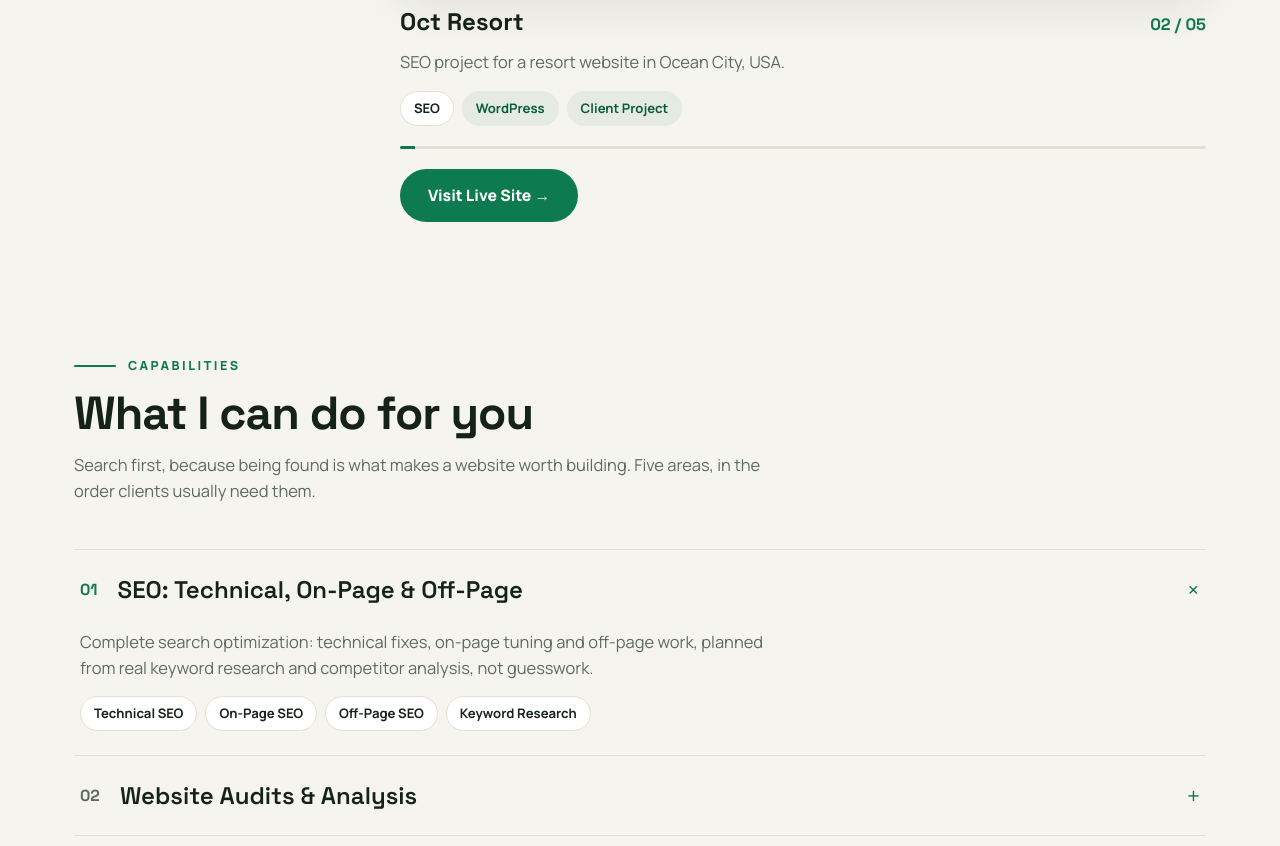
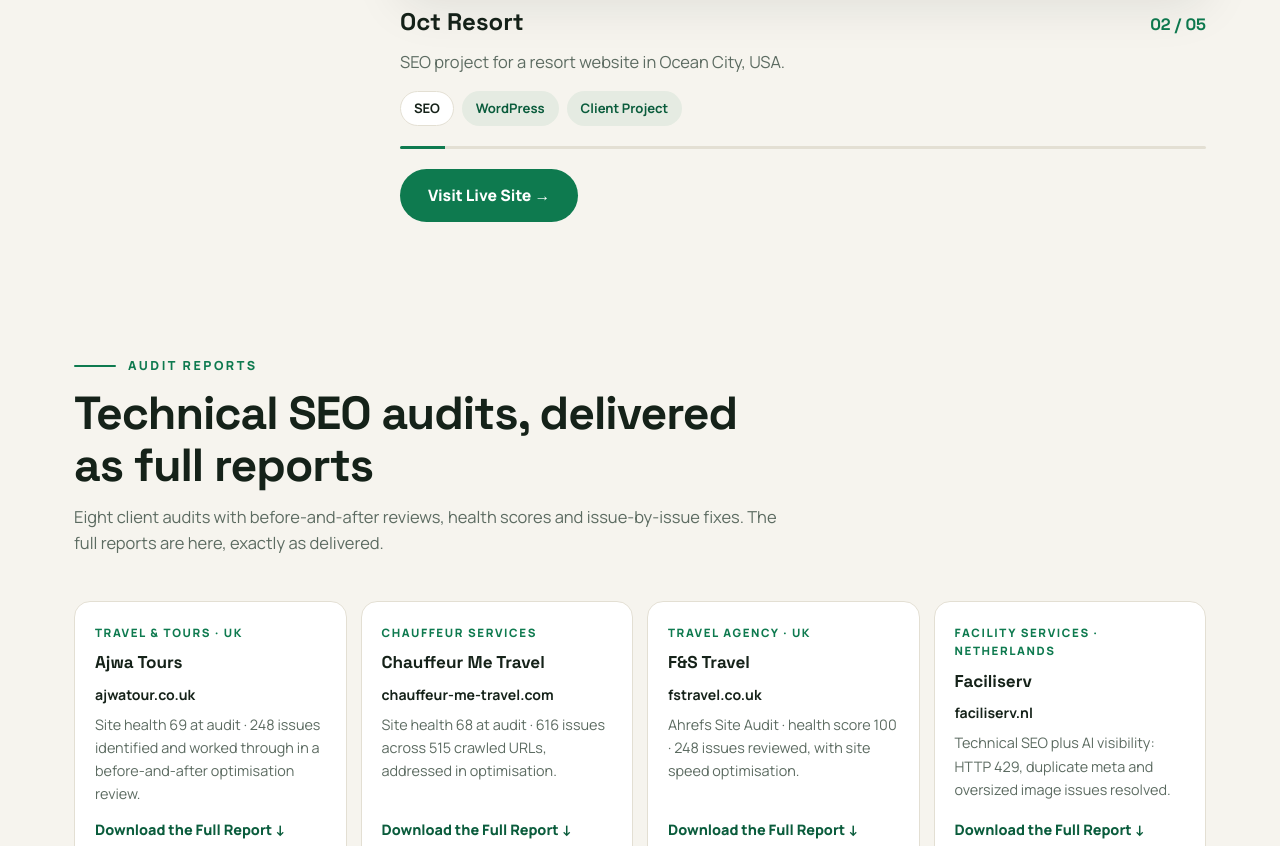
Before and after one commit to shahzaibahmedseo/shahzaibahmedseo.github.io, a plain HTML site: page index.html in a window 1280 px wide. Shown: the part 1954-2800 px from the top of the page. Drawn offline with Linux system fonts and the light colour scheme.

Commit message:
Add SEO audit reports section

```diff
--- a/index.html
+++ b/index.html
@@ -141,6 +141,18 @@ h1{font-family:'Space Grotesk';font-weight:700;font-size:clamp(2.7rem,6.4vw,4.6r
 .sc-tags span.tech{background:var(--soft);color:var(--acc2);border-color:transparent}
 .sc-prog{height:3px;background:var(--line);border-radius:2px;margin-bottom:20px;overflow:hidden}
 .sc-prog span{display:block;height:100%;width:0;background:var(--acc)}
+/* audit cards */
+.audits-grid{display:grid;grid-template-columns:repeat(4,1fr);gap:14px}
+.a-card{background:var(--surface);border:1px solid var(--line);border-radius:16px;padding:22px 20px;display:flex;flex-direction:column;gap:7px;transition:transform .3s,border-color .3s}
+.a-card:hover{transform:translateY(-4px);border-color:var(--acc)}
+.a-card h3{font-family:'Space Grotesk';font-size:1.07rem;font-weight:700}
+.a-sec{color:var(--acc);font-weight:800;font-size:.72rem;letter-spacing:1.6px;text-transform:uppercase}
+.a-dom{color:var(--ink);font-weight:700;font-size:.88rem}
+.a-met{color:var(--muted);font-size:.9rem;flex:1}
+.a-link{font-weight:800;color:var(--acc2);font-size:.9rem;margin-top:6px}
+.a-link:hover{text-decoration:underline}
+@media(max-width:1000px){.audits-grid{grid-template-columns:repeat(2,1fr)}}
+@media(max-width:560px){.audits-grid{grid-template-columns:1fr}}
 /* capabilities */
 .caps{border-top:1px solid var(--line)}
 .cap{border-bottom:1px solid var(--line)}
@@ -207,6 +219,7 @@ footer .sub{color:#A9B8AE;max-width:560px;margin-top:16px}
       <a class="logo" href="#top"><span class="logo-mark">SA</span>SHAHZAIB <span>AHMED</span></a>
       <ul>
         <li><a href="#work">Work</a></li>
+        <li><a href="#audits">Audits</a></li>
         <li><a href="#services">Services</a></li>
         <li><a href="#process">Process</a></li>
         <li><a href="#about">About</a></li>
@@ -218,6 +231,7 @@ footer .sub{color:#A9B8AE;max-width:560px;margin-top:16px}
   </div>
   <div class="mnav" id="mnav">
     <a href="#work">Work</a>
+    <a href="#audits">Audits</a>
     <a href="#services">Services</a>
     <a href="#process">Process</a>
     <a href="#about">About</a>
@@ -293,6 +307,27 @@ footer .sub{color:#A9B8AE;max-width:560px;margin-top:16px}
             <a class="btn primary" id="scGo" href="https://unitedrenewables.co.uk" target="_blank" rel="noopener">Visit Live Site →</a>
           </div>
         </div>
+      </div>
+    </div>
+  </section>
+
+  <section id="audits" style="padding-top:30px">
+    <div class="wrap">
+      <div class="sec-head reveal">
+        <div class="kicker">Audit Reports</div>
+        <h2>Technical SEO audits, delivered as full reports</h2>
+        <p>Eight client audits with before-and-after reviews, health scores and issue-by-issue fixes. The full reports are here, exactly as delivered.</p>
+      </div>
+      <div class="audits-grid">
+      <div class="a-card reveal"><div class="a-sec">Travel &amp; Tours · UK</div><h3>Ajwa Tours</h3><div class="a-dom">ajwatour.co.uk</div><p class="a-met">Site health 69 at audit · 248 issues identified and worked through in a before-and-after optimisation review.</p><a class="a-link" href="reports/ajwa-tours-seo-audit.docx" download>Download the Full Report ↓</a></div>
+<div class="a-card reveal d1"><div class="a-sec">Chauffeur Services</div><h3>Chauffeur Me Travel</h3><div class="a-dom">chauffeur-me-travel.com</div><p class="a-met">Site health 68 at audit · 616 issues across 515 crawled URLs, addressed in optimisation.</p><a class="a-link" href="reports/chauffeur-me-travel-seo-audit.docx" download>Download the Full Report ↓</a></div>
+<div class="a-card reveal d2"><div class="a-sec">Travel Agency · UK</div><h3>F&amp;S Travel</h3><div class="a-dom">fstravel.co.uk</div><p class="a-met">Ahrefs Site Audit · health score 100 · 248 issues reviewed, with site speed optimisation.</p><a class="a-link" href="reports/fs-travel-seo-audit.docx" download>Download the Full Report ↓</a></div>
+<div class="a-card reveal d3"><div class="a-sec">Facility Services · Netherlands</div><h3>Faciliserv</h3><div class="a-dom">faciliserv.nl</div><p class="a-met">Technical SEO plus AI visibility: HTTP 429, duplicate meta and oversized image issues resolved.</p><a class="a-link" href="reports/faciliserv-seo-audit.docx" download>Download the Full Report ↓</a></div>
+<div class="a-card reveal"><div class="a-sec">Food &amp; Grocery · UK</div><h3>Punjab Exotic Foods</h3><div class="a-dom">punjabexoticfoods.co.uk</div><p class="a-met">Site health 89 at audit · 174 issues, including duplicate meta descriptions and image weight.</p><a class="a-link" href="reports/punjab-exotic-foods-seo-audit.docx" download>Download the Full Report ↓</a></div>
+<div class="a-card reveal d1"><div class="a-sec">Document Services</div><h3>S&amp;S Documents</h3><div class="a-dom">sandsdocument.com</div><p class="a-met">Site health 89 at audit · 644 issues across 778 crawled URLs · PageSpeed review included.</p><a class="a-link" href="reports/sands-documents-seo-audit.docx" download>Download the Full Report ↓</a></div>
+<div class="a-card reveal d2"><div class="a-sec">Stone &amp; Surfaces · UK</div><h3>Zenstone</h3><div class="a-dom">zenstone.co.uk</div><p class="a-met">Health score 99 maintained · warnings cut from 837 to 731 and errors from 17 to 14.</p><a class="a-link" href="reports/zenstone-seo-audit.docx" download>Download the Full Report ↓</a></div>
+<div class="a-card reveal d3"><div class="a-sec">Villas &amp; Property · UK</div><h3>Zenvillas</h3><div class="a-dom">zenvillas.co.uk</div><p class="a-met">Site health 93 at audit · 137 issues across technical, URL security and metadata fixes.</p><a class="a-link" href="reports/zenvillas-seo-audit.docx" download>Download the Full Report ↓</a></div>
+
       </div>
     </div>
   </section>
```
